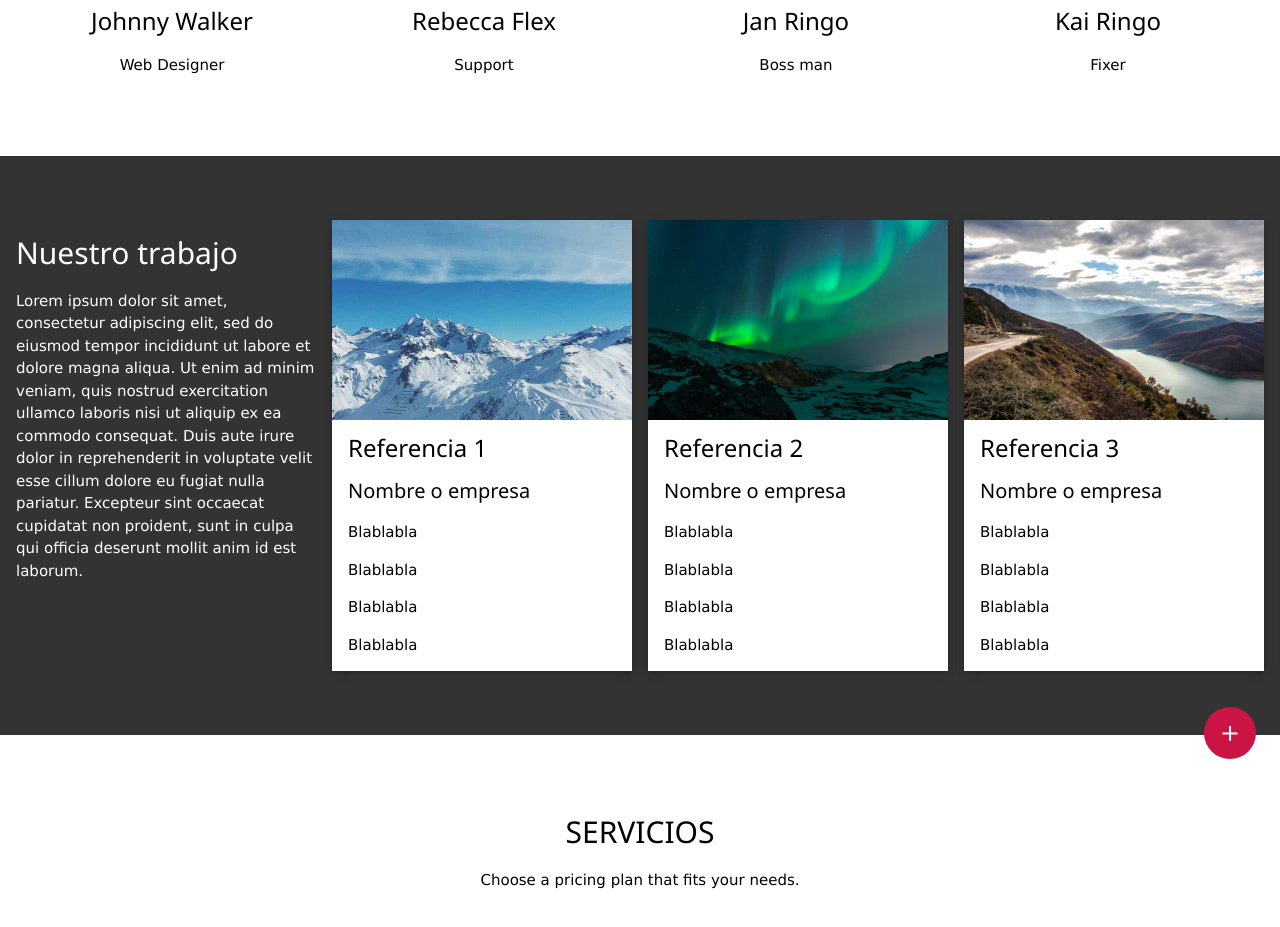
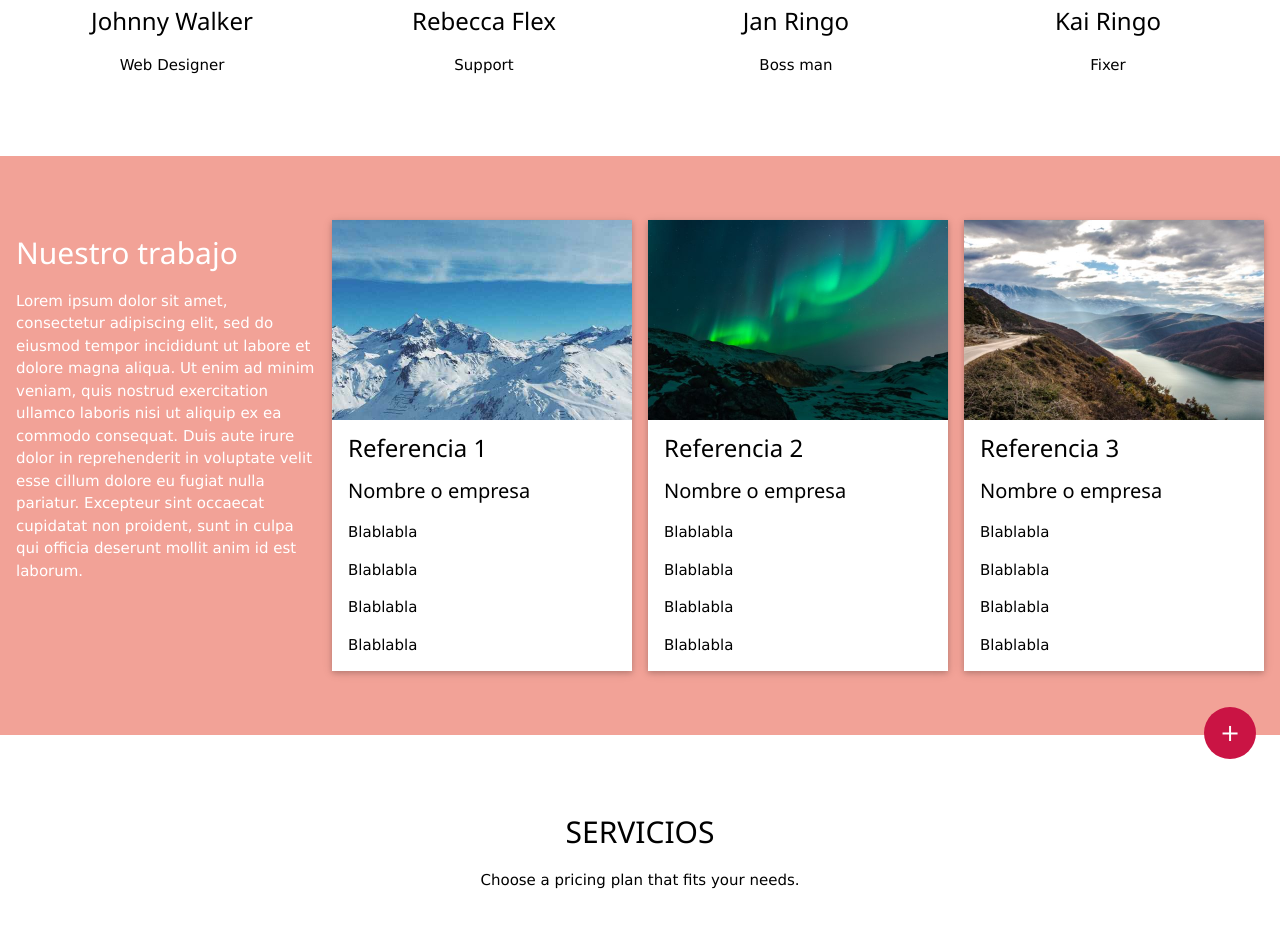
Before and after one commit to Javitajonnes/plantilla2, a plain HTML site: page index.html in a window 1280 px wide. Shown: the part 941-1868 px from the top of the page. Drawn offline with Linux system fonts and the light colour scheme.

Commit message:
se actualiza paleta de colores en styleBlack.css linea 5

```diff
--- a/css/styleBlack.css
+++ b/css/styleBlack.css
@@ -2,7 +2,7 @@
 .w3-theme-l4 {color:#000 !important; background-color:#cccccc !important}
 .w3-theme-l3 {color:#fff !important; background-color:#999999 !important}
 .w3-theme-l2 {color:#fff !important; background-color:#666666 !important}
-.w3-theme-l1 {color:#fff !important; background-color:#333333 !important}
+.w3-theme-l1 {color:#fff !important; background-color:#f2a297 !important}
 .w3-theme-d1 {color:#fff !important; background-color:#000000 !important}
 .w3-theme-d2 {color:#fff !important; background-color:#f4436f !important}
 .w3-theme-d3 {color:#fff !important; background-color:#000000 !important}
```
